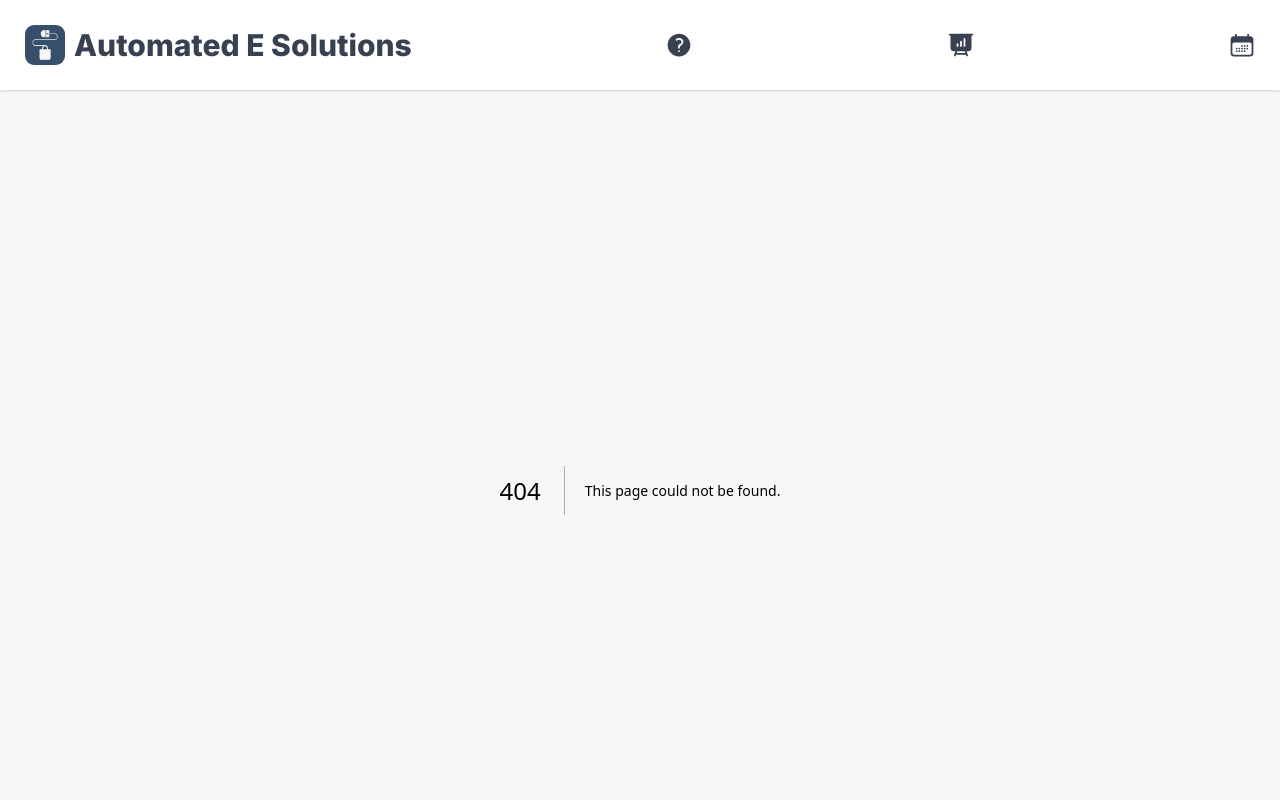
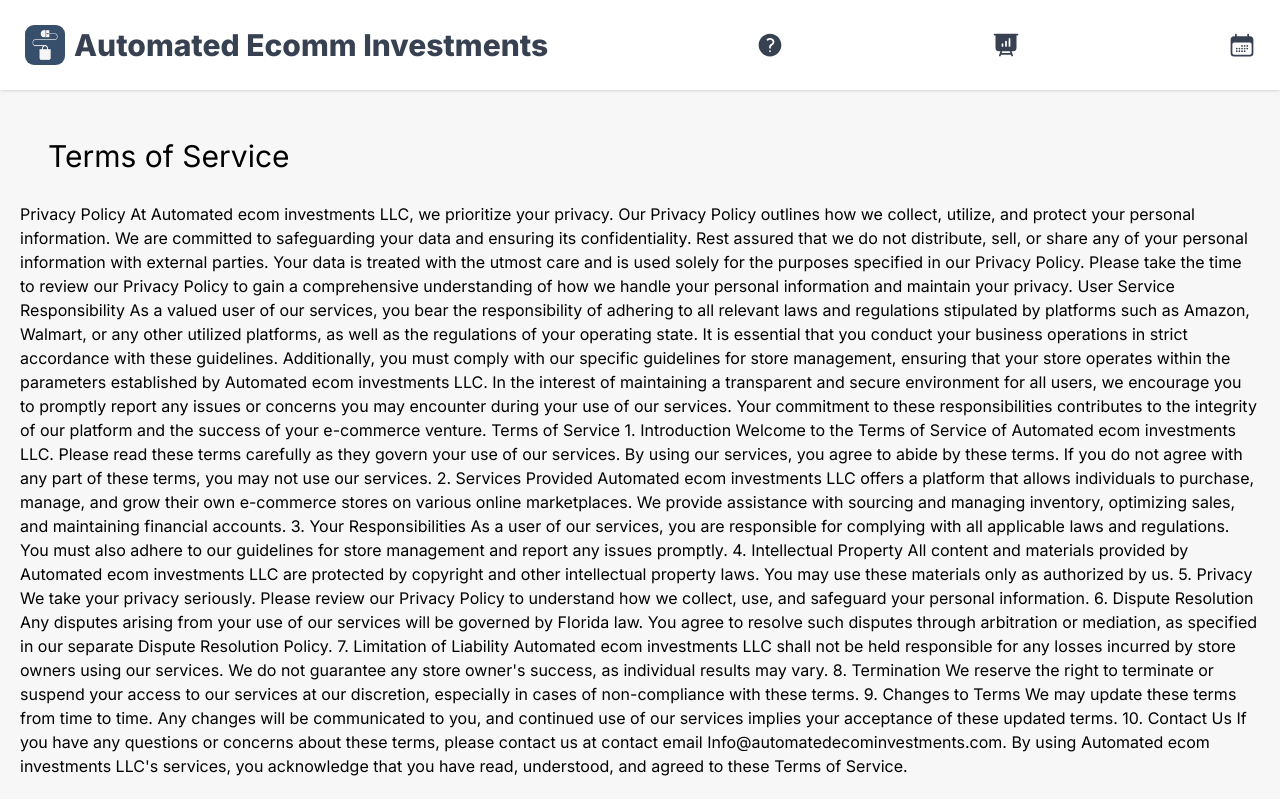
Before and after one commit to rdrachenberg/automated-e-solutions, a Next.js app: page /tos in a window 1280 px wide. Before the commit this address had no page. Shown: the top 800 px of the page. Built offline with nearby package versions, Linux system fonts and the light colour scheme.

Commit message:
added tos

```diff
--- a/src/components/Footer.js
+++ b/src/components/Footer.js
@@ -1,3 +1,4 @@
+import Link from "next/link";
 import { useState, useEffect } from "react";
 
 
@@ -12,8 +13,13 @@
     return (
         <footer className='border-t border-gray-100 py-10 text-center'>
             <p className='text-sm text-gray-500'>
-                @ {dateYear} Any Store. All rights reserved
+                @ {dateYear} Automated Ecomm Investments, LLC. All rights reserved
             </p>
+            <Link href={'/tos'}>
+                <p className='text-sm text-gray-500'>
+                    Terms of Service
+                </p>
+            </Link>
         </footer>
     )
 }
--- a/src/components/Logo.js
+++ b/src/components/Logo.js
@@ -4,9 +4,9 @@
 export default function Logo() {
     return (
         <Link href={'/'} className='flex items-center space-x-2'>
-            <Image src='/logo.png' width={42} height={42} style={{borderRadius:'10px', border: '1px solid'}} alt="Any Store logo" />
+            <Image src='/logo.png' width={42} height={42} style={{borderRadius:'10px', border: '1px solid'}} alt="Automated Ecomm Investments logo" />
             <span className='hidden sm:inline-block font-extrabold text-3xl text-gray-700'>
-                Automated E Solutions
+                Automated Ecomm Investments
             </span>
         </Link>
     )
--- a/src/components/Qualify.js
+++ b/src/components/Qualify.js
@@ -5,7 +5,7 @@
 const Qualify = () => {
 
     return (
-        <div className='container bg-slate-200 min-h-screen'>
+        <div className='container bg-slate-200 h-96 mb-96'>
 
             <div className='text-blue-600 text-2xl pt-8 text-bold mx-auto text-decoration-line: underline'>Let's see if you qualify to be our Automated FBA Wholesale Store Partner</div>
             <div className="grid grid-cols-1 gap-1 pt-20">
--- a/src/forms/Completed.js
+++ b/src/forms/Completed.js
@@ -30,13 +30,13 @@
     }
 
     return (
-        <div className={formStep === 4 ? 'p-10 min-h-screen': 'hidden'}>
+        <div className={formStep === 4 ? 'p-10 mb-20 min-h-full': 'hidden'}>
             <Link href='#calender'>
             <div className='text-3xl text-gray-50 pb-5'>Thanks for completing the partnership questionaire</div>
                 <div className='py-4 px-8 space-y-4 rounded-md max-w-xl mx-auto'>
                     <CheckCircleIcon className='w-24 h-24 mx-auto flex-shrink-0 text-lime-500' />
-                    <h2 className='text-white text-1xl font-semibold flex flex-col items-center space-x-1 w-[100%]'>
-                        Please schedule a free consoltation here
+                    <h2 className='text-white text-4xl font-semibold flex flex-col items-center space-x-1 w-[100%]'>
+                        Click here to schedule a appointment
                     </h2>
 
                 </div>
--- a/src/forms/PerfectFit.js
+++ b/src/forms/PerfectFit.js
@@ -28,8 +28,8 @@
     return (
         <div className={formStep === 3 ? 'p-10': 'hidden'}>
             <div className='text-3xl text-gray-50 pb-5'>You may be a good fit for our wholesale store partnership. It takes at least $35,000 in upfront cost and ongoing funding for inventory purchases.</div>
-            <div className='text-2xl text-gray-50'> These funds are deployed to build your store, get it approved by Amazon to sell premium household named brands (Phillips, Vizio, Keurig, etc), and fund your first round of inventory.</div>
-            <div className='text-3xl text-gray-50 pb-5'>Do you have the required $35,000 upfront cost?</div>
+            <div className='text-2xl' style={{color: '#E3E3E3'}}> These funds are deployed to build your store, get it approved by Amazon to sell premium household named brands (Phillips, Vizio, Keurig, etc), and fund your first round of inventory.</div>
+            <div className='text-3xl text-gray-50 pb-5' style={{color: 'yellow'}}>Do you have the required $35,000 upfront cost?</div>
             <div className='flex' style={{padding: '20px', justifyContent: 'space-evenly', flexDirection: 'row', flexWrap: 'wrap'}}>
                 <div  className='row'>
                     <div className=' border-8 rounded-xl bg-white hover:bg-green-500' style={{width: '100%', margin:'20px',padding: '20px',  alignSelf: 'flex-start'}} id='levelOne'>
--- /dev/null
+++ b/src/pages/tos.js
@@ -0,0 +1,65 @@
+/* eslint-disable react/no-unescaped-entities */
+const TOS = () => {
+    return (
+        <div>
+            <div className='text-3xl p-12 pb-2 mx-auto'>
+                Terms of Service
+            </div>
+            <p className='p-5'>
+            Privacy Policy
+
+                At Automated ecom investments LLC, we prioritize your privacy. Our Privacy Policy outlines how we collect, utilize, and protect your personal information. We are committed to safeguarding your data and ensuring its confidentiality. Rest assured that we do not distribute, sell, or share any of your personal information with external parties. Your data is treated with the utmost care and is used solely for the purposes specified in our Privacy Policy. Please take the time to review our Privacy Policy to gain a comprehensive understanding of how we handle your personal information and maintain your privacy.
+
+                User Service Responsibility
+
+                As a valued user of our services, you bear the responsibility of adhering to all relevant laws and regulations stipulated by platforms such as Amazon, Walmart, or any other utilized platforms, as well as the regulations of your operating state. It is essential that you conduct your business operations in strict accordance with these guidelines. Additionally, you must comply with our specific guidelines for store management, ensuring that your store operates within the parameters established by Automated ecom investments LLC. In the interest of maintaining a transparent and secure environment for all users, we encourage you to promptly report any issues or concerns you may encounter during your use of our services. Your commitment to these responsibilities contributes to the integrity of our platform and the success of your e-commerce venture.
+
+                Terms of Service
+
+                1. Introduction
+
+                Welcome to the Terms of Service of Automated ecom investments LLC. Please read these terms carefully as they govern your use of our services. By using our services, you agree to abide by these terms. If you do not agree with any part of these terms, you may not use our services.
+
+                2. Services Provided
+
+                Automated ecom investments LLC offers a platform that allows individuals to purchase, manage, and grow their own e-commerce stores on various online marketplaces. We provide assistance with sourcing and managing inventory, optimizing sales, and maintaining financial accounts.
+
+                3. Your Responsibilities
+
+                As a user of our services, you are responsible for complying with all applicable laws and regulations. You must also adhere to our guidelines for store management and report any issues promptly.
+
+                4. Intellectual Property
+
+                All content and materials provided by Automated ecom investments LLC are protected by copyright and other intellectual property laws. You may use these materials only as authorized by us.
+
+                5. Privacy
+
+                We take your privacy seriously. Please review our Privacy Policy to understand how we collect, use, and safeguard your personal information.
+
+                6. Dispute Resolution
+
+                Any disputes arising from your use of our services will be governed by Florida law. You agree to resolve such disputes through arbitration or mediation, as specified in our separate Dispute Resolution Policy.
+
+                7. Limitation of Liability
+
+                Automated ecom investments LLC shall not be held responsible for any losses incurred by store owners using our services. We do not guarantee any store owner's success, as individual results may vary.
+
+                8. Termination
+
+                We reserve the right to terminate or suspend your access to our services at our discretion, especially in cases of non-compliance with these terms.
+
+                9. Changes to Terms
+
+                We may update these terms from time to time. Any changes will be communicated to you, and continued use of our services implies your acceptance of these updated terms.
+
+                10. Contact Us
+
+                If you have any questions or concerns about these terms, please contact us at contact email Info@automatedecominvestments.com.
+
+                By using Automated ecom investments LLC's services, you acknowledge that you have read, understood, and agreed to these Terms of Service.
+            </p>
+        </div>
+    )
+}
+
+export default TOS
```
